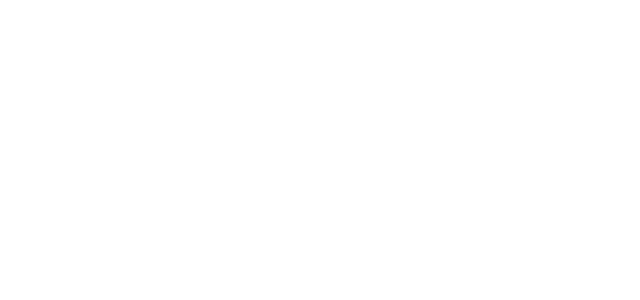
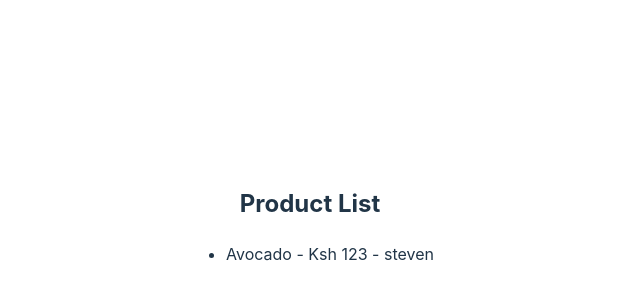
Before and after one commit to Teatoller/fresh-marketplace, a React (Vite) app: page /products in a window 1280 px wide. Before the commit this address had no page. Shown: the part 176-476 px from the top of the page, without its empty margins (330-970 px from the left). Built offline with nearby package versions, Linux system fonts and the light colour scheme.

Commit message:
add product list route on app

```diff
--- a/src/App.jsx
+++ b/src/App.jsx
@@ -3,6 +3,7 @@
 import "./App.css";
 import Register from "./components/Register";
 import Login from "./components/Login";
+import ProductList from "./components/ProductList";
 
 function App() {
   return (
@@ -10,6 +11,7 @@
       <Routes>
         <Route path="/login" element={<Login />} />
         <Route path="/register" element={<Register />} />
+        <Route path="/products" element={<ProductList />} />
       </Routes>
     </Router>
   );
```
